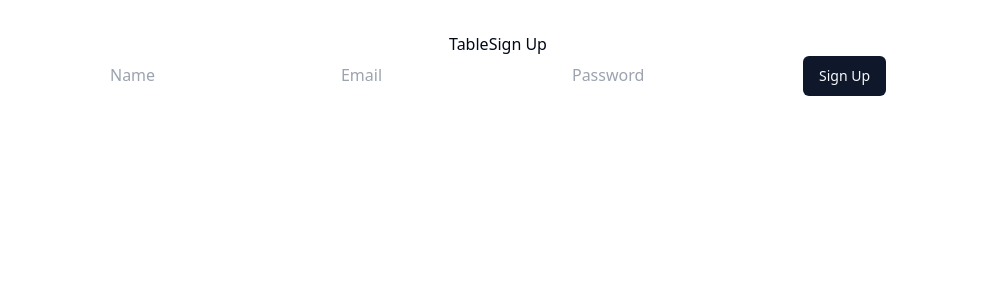
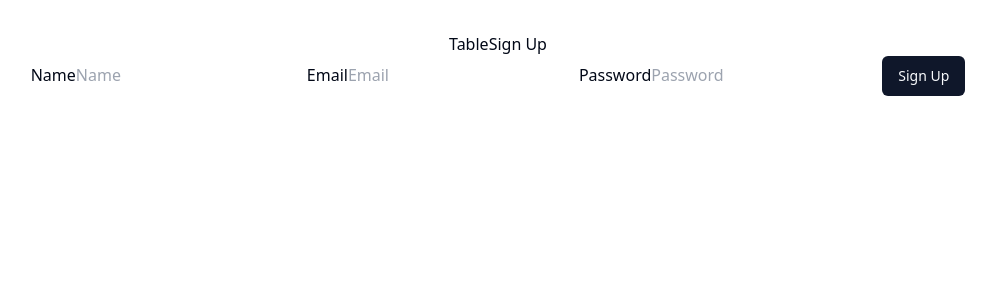
Before and after one commit to kleeblattdev/Eppi, a React (Vite) app: page /signUp in a window 1280 px wide. Shown: the top 300 px of the page, without its empty margins (142-1138 px from the left). Built offline with nearby package versions, Linux system fonts and the light colour scheme.

Commit message:
added type,functions and comments

```diff
--- a/src/assets/components/SignUp.tsx
+++ b/src/assets/components/SignUp.tsx
@@ -1,54 +1,119 @@
+//hook import
+import { useState } from "react";
+
+//ui-component import
 import { Button } from "@/components/ui/button"
-import { useToast } from "@/components/ui/use-toast"
 
+/**
+ * A Sign Up Component
+**/
 
 const SignUp = () =>{
-    const formSchema ={
-        name:{
+    interface FormSchema {
+        label: string;
+        type: "text" | "email" | "password";
+        validation: {
+          required: {
+            value: boolean;
+            message: string;
+          };
+          minLength?: {
+            value: number;
+            message: string;
+          };
+          pattern?: {
+            value: RegExp;
+            message: string;
+          };
+        };
+      }
+
+    const formSchema: FormSchema[] = [
+        {
           label: 'Name',
-            validation:{
-                required: { value: true, message: 'Name is required.' },
-                minLength: { value: 2, message: 'Name must have at least 2 characters.' },
-            }
+          type: 'text',
+          validation: {
+            required: {
+              value: true,
+              message: 'Name is required.',
             },
-        email:{
+          },
+        },
+        {
           label: 'Email',
-            validation:{
-                required: { value: true, message: 'Email is required.' },
+          type: 'email',
+          validation: {
+            required: {
+              value: true,
+              message: 'Email is required.',
+            },
             pattern: {
               value: /^[a-zA-Z0-9._%+-]+@[a-zA-Z0-9.-]+\.[a-zA-Z]{2,}$/i,
               message: 'Invalid email address.',
-                }
-            }
             },
-        password:{
-            label:'Password',
-            required: { value: true, message: 'Password is required.' },
-            minLength: { value: 8, message: 'Password must be at least 8 characters.' },
+          },
+        },
+        {
+          label: 'Password',
+          type: 'password',
+          validation: {
+            required: {
+              value: true,
+              message: 'Password is required.',
+            },
+            minLength: {
+              value: 8,
+              message: 'Password must be at least 8 characters.',
+            },
             pattern: {
               value: /^(?=.*[A-Z])(?=.*\d.*\d)(?=.*[^a-zA-Z\d]).{8,}$/,
               message:
                 'Password must contain at least 8 characters, 1 uppercase letter, at least 2 numbers, and 1 special character.',
-            }
-        }
+            },
+          },
+        },
+      ];
+
+      //state to store form data
+      const [formData, setFormData] = useState('')
+
+      //input change handler
+      const handleChange = (event: { target: { value: any; }; }) => {
+        const input = event.target.value
+        setFormData(input)
       }
 
-    const {toast} = useToast();
+      //function to validate form data
+      const validateFormData = () =>{
+        //check if field is required but empty
+        //check minimum length
+        //check pattern validation
+      }
+
+      //form submit handler
+      const submitHandler = () =>{
+        //handle validation error and proceed with form submission
+      }
 
     return(
         <main>
-            <form action="">
+            <form onSubmit={submitHandler}>
                 <fieldset>
-                    <label htmlFor="name">
-                        <input type="text" placeholder="Name" required/>
+                    {formSchema.map((form)=>{
+                        return(
+                            <label htmlFor={form.type} key={form.label}>
+                                {form.label}
+                            <input
+                            type={form.type}
+                            placeholder={form.label}
+                            id={form.label}
+                            required={form.validation?.required.value}
+                            onChange={handleChange}
+                            />
                             </label>
-                    <label htmlFor="email">
-                        <input type="email" name="email" id="email" placeholder="Email" required/>
-                    </label>
-                    <label htmlFor="password">
-                        <input type="password" name="password" id="password" placeholder="Password" required/>
-                    </label>
-                    <Button>Sign Up</Button>
+                        )
+                    })}
+                    <Button type="submit">Sign Up</Button>
                 </fieldset>
             </form>
         </main>
```
Lines whose indentation alone changed are shown as unchanged.
